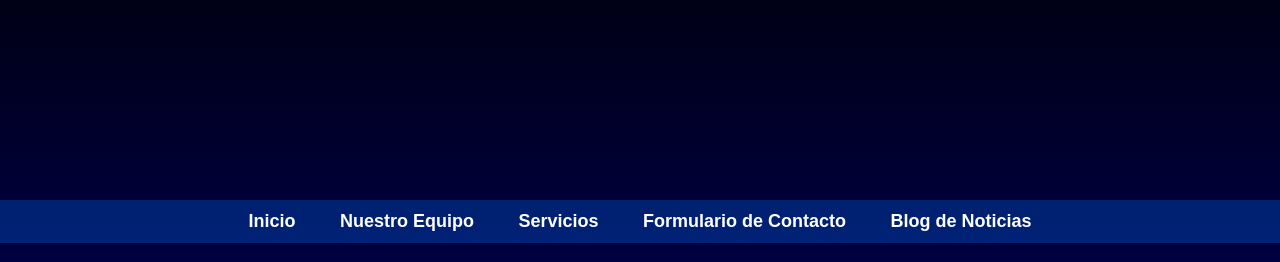
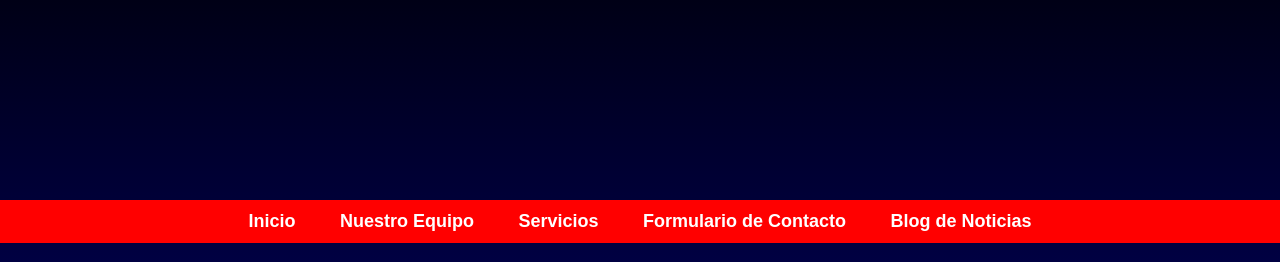
Before and after one commit to antjserrano/render, a website: page index.html in a window 1280 px wide. Shown: the top 262 px of the page. Drawn offline with Linux system fonts and the light colour scheme.

Commit message:
21commit

```diff
--- a/style2.css
+++ b/style2.css
@@ -42,7 +42,8 @@ header {
 }
 
 nav {
-    background-color: rgba(0, 119, 255, 0.281);
+    /* background-color: rgba(0, 119, 255, 0.281); */
+    background-color: red;
     color: white;
     padding: 7px 0;
 }
```
